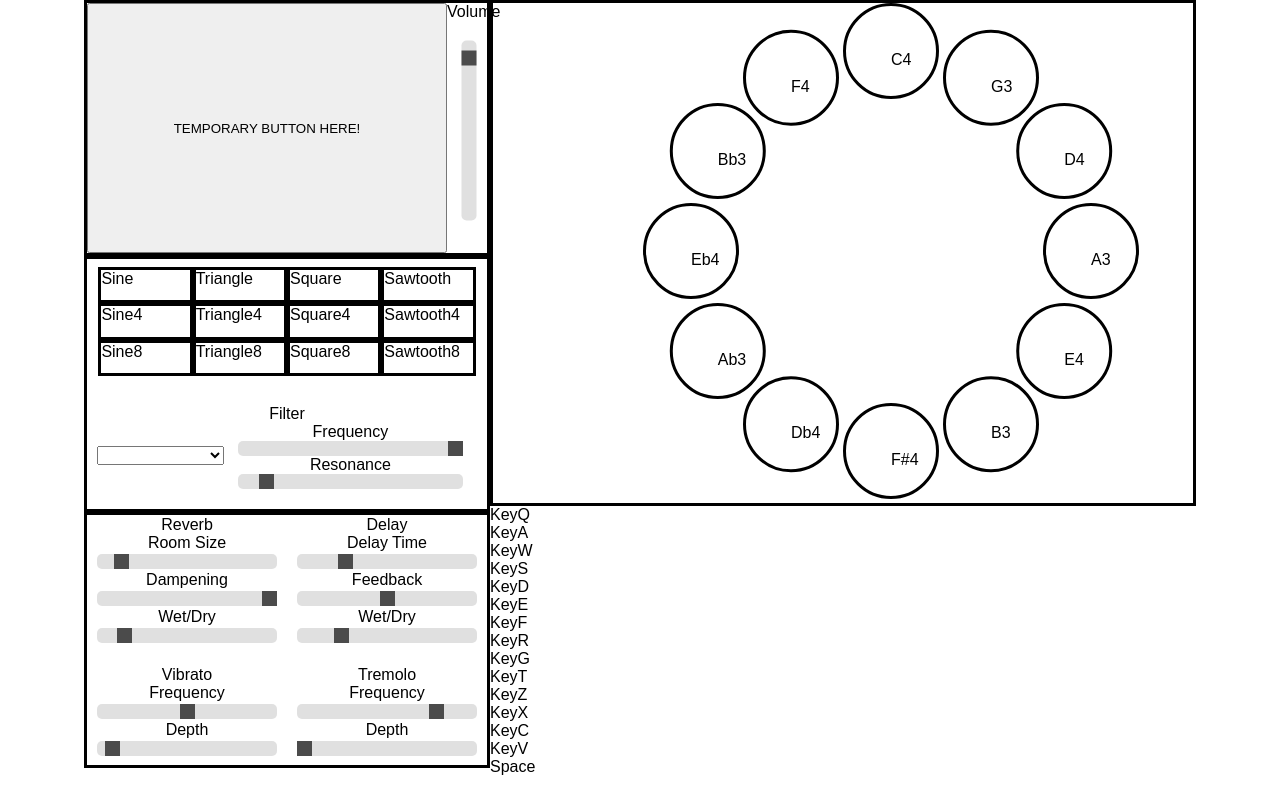
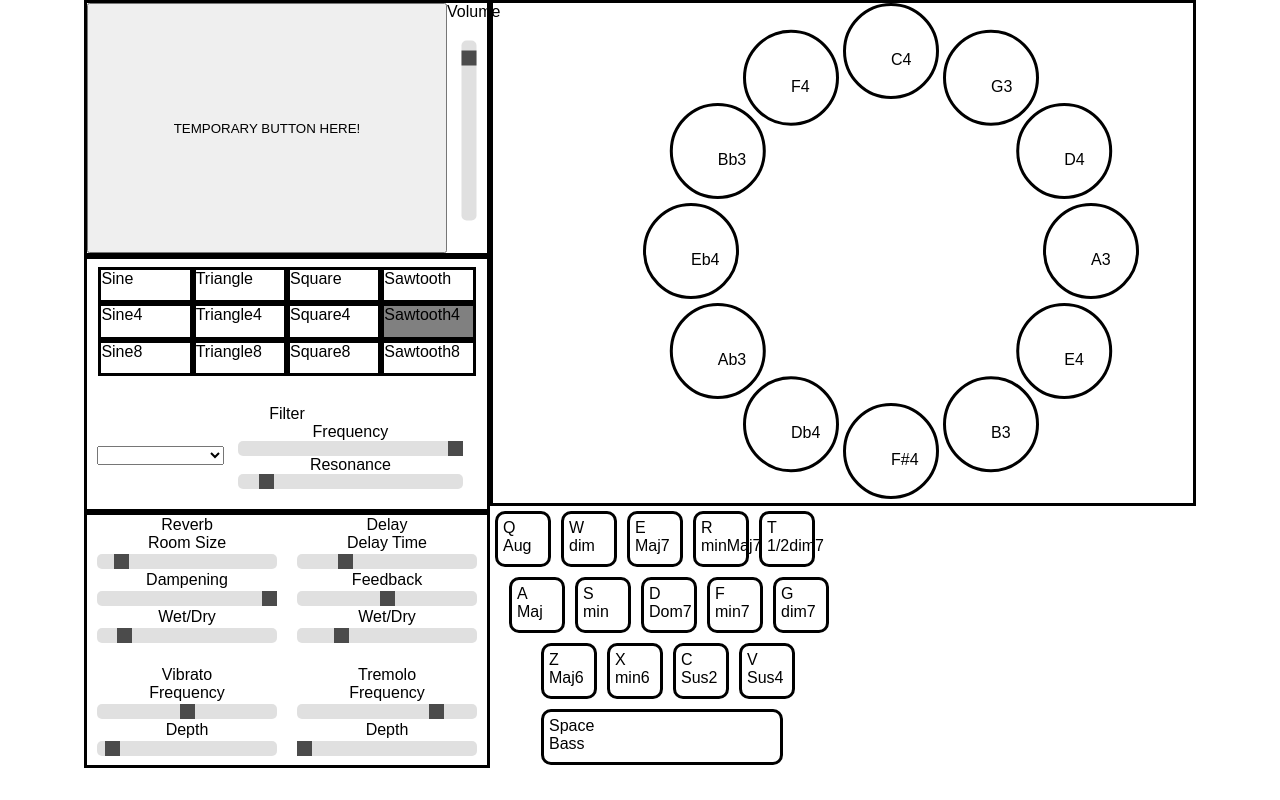
Before and after one commit to DevinPierce/btn-box, a React (Create React App) app: page / in a window 1280 px wide. Built offline with nearby package versions, Linux system fonts and the light colour scheme.

Commit message:
started keyboard graphics

```diff
--- a/src/App.css
+++ b/src/App.css
@@ -94,6 +94,9 @@
   border-style: solid;
   border-color: black;
   width: 23%;
+}
+.selected{
+  background-color: grey;
 }
 
 #filter-controls{
@@ -295,12 +298,37 @@
 }
 
 #keyboard-view{
-  display: grid;
+  display: flex;
+  flex-direction: column;
+}
+
+.keyboard-row{
+  display: flex;
+  flex-direction: row;
+}
+
+#row-two{
+  margin-left: 14px;
+}
+#row-three{
+  margin-left: 46px;
+}
+#space-bar{
+  margin-left: 46px;
+}
+#space-bar>div{
+  width: 226px;
 }
 /* need seperate grids for each keyboard row?  */
 .key{
-
+  height: 40px;
+  width: 40px;
+  border-style: solid;
+  border-color: black;
+  border-radius: 10px;
+  padding: 5px;
+  margin: 5px;
 }
-.lit{
+.pressed{
   background-color: black;
 }
--- a/src/audio/Audio.js
+++ b/src/audio/Audio.js
@@ -2,7 +2,7 @@ import Tone from 'tone'
 
 function Audio (settings) {
 
-  const limiter = new Tone.Limiter().toMaster()
+  const limiter = new Tone.Limiter({threshold: -12}).toMaster()
 
   const master = new Tone.Volume(settings.master).connect(limiter)
 
@@ -108,8 +108,8 @@ function Audio (settings) {
       KeyE: [rootNote, majorThird, perfectFifth, majorSeventh],
       KeyF: [rootNote, minorThird, perfectFifth, minorSeventh],
       KeyR: [rootNote, minorThird, perfectFifth, majorSeventh],
-      KeyG: [rootNote, minorThird, diminishedFifth, minorSeventh],
-      KeyT: [rootNote, minorThird, diminishedFifth, sixthDiminishedSeventh],
+      KeyG: [rootNote, minorThird, diminishedFifth, sixthDiminishedSeventh],
+      KeyT: [rootNote, minorThird, diminishedFifth, minorSeventh],
       KeyZ: [rootNote, majorThird, perfectFifth, sixthDiminishedSeventh],
       KeyX: [rootNote, minorThird, perfectFifth, sixthDiminishedSeventh],
       KeyC: [rootNote, majorSecond, perfectFifth],
--- a/src/components/keyboardview/KeyView.js
+++ b/src/components/keyboardview/KeyView.js
@@ -3,8 +3,10 @@ import React from 'react';
 export default function KeyView (props) {
 
   return (
-    <div className={props.pressed ? "key lit" : "key"}>
+    <div className={props.pressed ? "key pressed" : "key"}>
       {props.k}
+      <br />
+      {props.chord}
     </div>
     )
 
--- a/src/components/keyboardview/KeyboardView.js
+++ b/src/components/keyboardview/KeyboardView.js
@@ -4,17 +4,31 @@ import KeyView from './KeyView'
 
 export default function KeyboardView (props) {
 
-  const renderKeyViews = () => {
-    const keyViews = []
-    for (let key in props.keyDowns){
-      keyViews.push(<KeyView key={key} k={key} pressed={props.keyDowns[key]} />)
-    }
-    return keyViews
-  }
-
   return (
     <div id="keyboard-view">
-      {renderKeyViews()}
+      <div id="row-one" className="keyboard-row">
+        <KeyView key="Q" k="Q" pressed={props.keyDowns["KeyQ"]} chord="Aug" />
+        <KeyView key="W" k="W" pressed={props.keyDowns["KeyW"]} chord="dim" />
+        <KeyView key="E" k="E" pressed={props.keyDowns["KeyE"]} chord="Maj7" />
+        <KeyView key="R" k="R" pressed={props.keyDowns["KeyR"]} chord="minMaj7" />
+        <KeyView key="T" k="T" pressed={props.keyDowns["KeyT"]} chord="1/2dim7" />
+      </div>
+      <div id="row-two" className="keyboard-row">
+        <KeyView key="A" k="A" pressed={props.keyDowns["KeyA"]} chord="Maj" />
+        <KeyView key="S" k="S" pressed={props.keyDowns["KeyS"]} chord="min" />
+        <KeyView key="D" k="D" pressed={props.keyDowns["KeyD"]} chord="Dom7" />
+        <KeyView key="F" k="F" pressed={props.keyDowns["KeyF"]} chord="min7" />
+        <KeyView key="G" k="G" pressed={props.keyDowns["KeyG"]} chord="dim7" />
+      </div>
+      <div id="row-three" className="keyboard-row">
+        <KeyView key="Z" k="Z" pressed={props.keyDowns["KeyZ"]} chord="Maj6" />
+        <KeyView key="X" k="X" pressed={props.keyDowns["KeyX"]} chord="min6" />
+        <KeyView key="C" k="C" pressed={props.keyDowns["KeyC"]} chord="Sus2" />
+        <KeyView key="V" k="V" pressed={props.keyDowns["KeyV"]} chord="Sus4" />
+      </div>
+      <div id="space-bar" className="keyboard-row">
+        <KeyView key="Space" k="Space" pressed={props.keyDowns["Space"]} chord="Bass" />
+      </div>
     </div>
     )
 
--- a/src/components/toneeffects/Tone.js
+++ b/src/components/toneeffects/Tone.js
@@ -7,7 +7,9 @@ export default function Tone (props) {
 
   return (
     <div id="tone-controls" className="tone-effect-control">
-      <Waveform changeWaveform={props.toneControls.changeWaveform} />
+      <Waveform
+        changeWaveform={props.toneControls.changeWaveform}
+       />
       <Filter
         filterFrequency={props.toneControls.filterFrequency}
         filterResonance={props.toneControls.filterResonance}
--- a/src/components/toneeffects/tone/WaveformButton.js
+++ b/src/components/toneeffects/tone/WaveformButton.js
@@ -1,14 +1,23 @@
 import React from 'react';
 
-export default function WaveformButton (props) {
+import { connect } from 'react-redux';
+
+function WaveformButton (props) {
 
   return (
     <span
-      className="waveform-button"
+      className={props.selectedWaveform === props.type.toLowerCase() ? "waveform-button selected" : "waveform-button"}
       onClick={()=>props.changeWaveform(props.type.toLowerCase())}
       >{props.type}
     </span>
-
   )
 
 }
+
+function mapStateToProps(state) {
+  return {
+    selectedWaveform: state.audioSettings.synths.oscillator.type
+  }
+}
+
+export default connect(mapStateToProps)(WaveformButton)
--- a/src/containers/AudioController.js
+++ b/src/containers/AudioController.js
@@ -2,7 +2,9 @@ import React, { Component } from 'react';
 
 import { connect } from 'react-redux';
 
-import {changeMasterVolumeAction, changeEffectValueAction} from '../redux/actions/audioSettingsActions'
+import {changeMasterVolumeAction,
+  changeEffectValueAction,
+  changeWaveformAction} from '../redux/actions/audioSettingsActions'
 
 import Audio from '../audio/Audio'
 
@@ -204,6 +206,7 @@ class AudioController extends Component {
           this.audio.minorSeventh.oscillator.type = setting
           this.audio.majorSeventh.oscillator.type = setting
           this.audio.sixthDiminishedSeventh.oscillator.type = setting
+          this.props.changeWaveformAction(setting)
         },
         filterFrequency:(value) => {
           console.log('changing frequency');
@@ -388,7 +391,8 @@ function mapStateToProps(state) {
 function mapDispatchToProps(dispatch) {
   return {
     changeMasterVolumeAction: (value) => dispatch(changeMasterVolumeAction(value)),
-    changeEffectValueAction: (effect, setting, value) => dispatch(changeEffectValueAction(effect, setting, value))
+    changeEffectValueAction: (effect, setting, value) => dispatch(changeEffectValueAction(effect, setting, value)),
+    changeWaveformAction: (waveform) => dispatch(changeWaveformAction(waveform))
   }
 }
 
--- a/src/redux/actions/audioSettingsActions.js
+++ b/src/redux/actions/audioSettingsActions.js
@@ -13,3 +13,10 @@ export function changeEffectValueAction(effect, setting, value) {
     value
   }
 }
+
+export function changeWaveformAction(waveform) {
+  return {
+    type: 'CHANGE_WAVEFORM',
+    waveform
+  }
+}
--- a/src/redux/reducers/audioSettingsReducer.js
+++ b/src/redux/reducers/audioSettingsReducer.js
@@ -28,21 +28,21 @@ const initialState = {
   filter: {
     type: 'lowpass',
     frequency: 20000,
-    Q: 1
+    Q: 1,
   },
   vibrato: {
     maxDelay: 0.005,
     frequency: 5,
     depth: 0.05,
     type: 'sine',
-    wet: 1
+    wet: 0
   },
   tremolo: {
     frequency: 8,
     type: 'sine',
     depth: 0,
     spread: 0,
-    wet: 1
+    wet: 0
   },
 }
 
@@ -63,6 +63,16 @@ export default function audioSettingsReducer(state = initialState, action) {
           [action.setting]: action.value
         }
       }
+    case 'CHANGE_WAVEFORM':
+      return {
+        ...state,
+        synths: {
+          ...state.synths,
+          oscillator: {
+            type: action.waveform
+          }
+        }
+      }
     default:
       return state
   }
```
